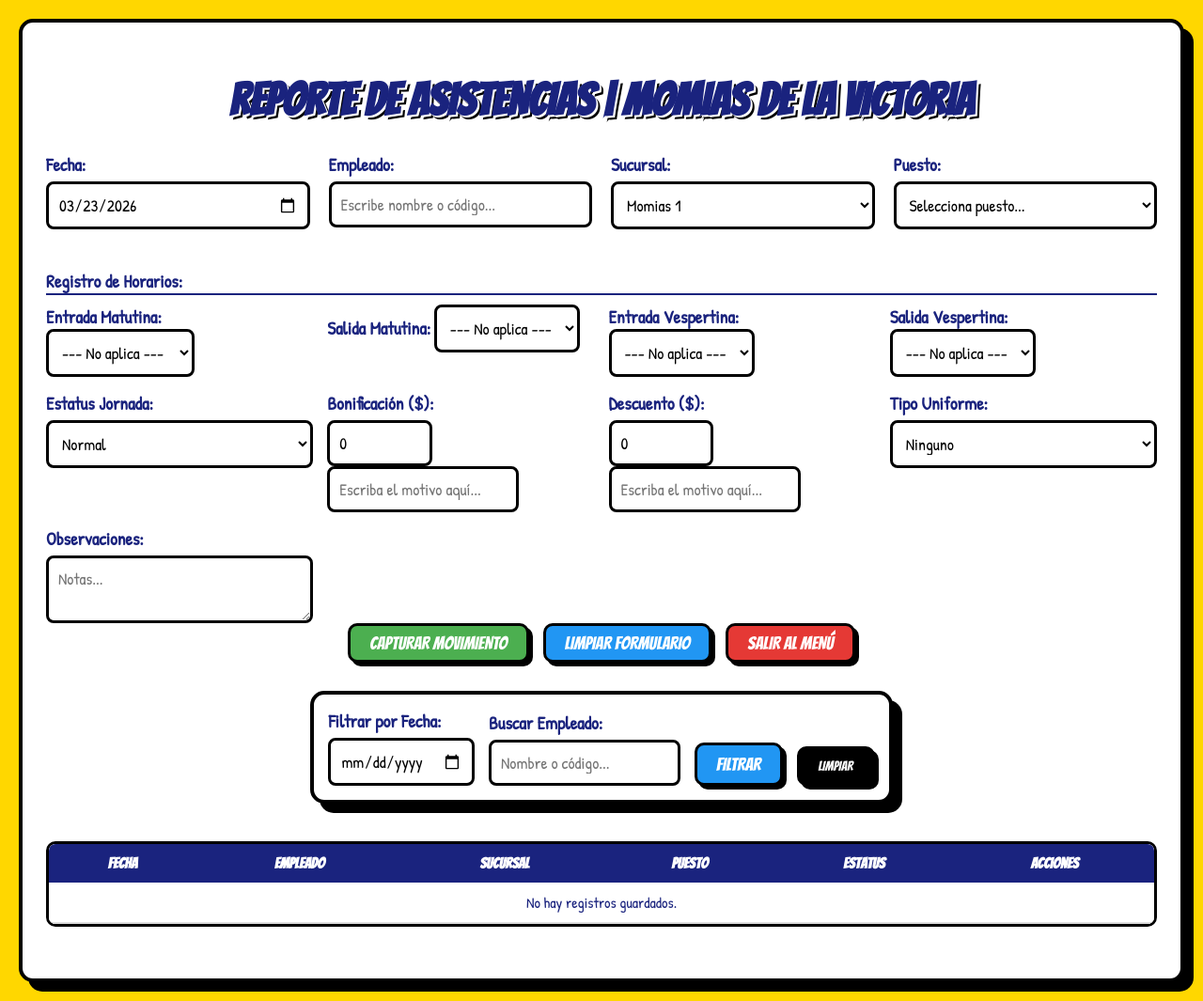
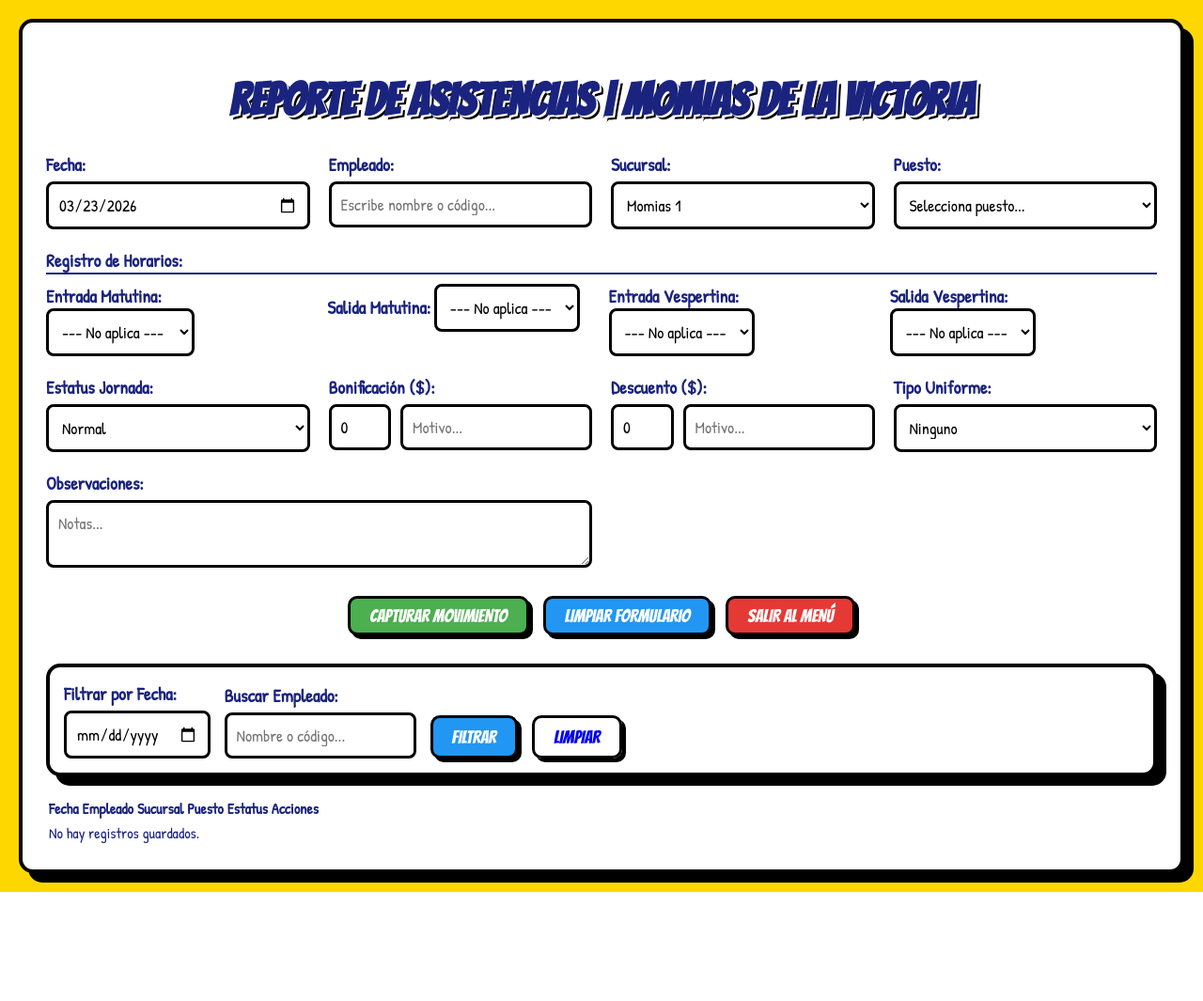
Before and after one commit to ffdelavictoria-byte/Administracion-Ven-Come, a Django app: page /asistencia/ in a window 1280 px wide. Shown: the whole page at 94% size. After the commit the page ends 949 px from the top, so only its background shows below. Run offline with Django 5.2, Linux system fonts and the light colour scheme; data that the repository does not hold is empty.

Commit message:
Update Attendance.html

```diff
--- a/Momias/Sistema_Momias/templates/Attendance.html
+++ b/Momias/Sistema_Momias/templates/Attendance.html
@@ -65,9 +65,9 @@
 
         input:focus, select:focus { border-color: var(--puebla-magenta); }
 
-        .flex-row { display: flex; gap: 5px; }
-        .flex-row input { width: 40%; }
-        .flex-row select { width: 60%; }
+        /* Auxiliar para bonificación y descuento */
+        .d-flex { display: flex; }
+        .gap-2 { gap: 10px; }
 
         .btn-group {
             display: flex;
@@ -94,31 +94,10 @@
         .btn-save { background: #4CAF50; color: white; }
         .btn-clear { background: #2196F3; color: white; }
         .btn-exit { background: #E53935; color: white; }
-        .btn-edit { background: #FFC107; color: black; font-size: 0.9rem; }
-        .btn-delete { background: #000000; color: white; font-size: 0.9rem; }
 
         .btn-comic:active {
             transform: translate(2px, 2px);
             box-shadow: 2px 2px 0px var(--comic-border);
-        }
-
-        .table-wrapper {
-            overflow-x: auto;
-            border: 3px solid var(--comic-border);
-            border-radius: 10px;
-            margin-top: 20px;
-        }
-
-        table { width: 100%; border-collapse: collapse; background: white; }
-        th { background: var(--puebla-blue); color: white; font-family: 'Bangers', cursive; padding: 12px; }
-        td { padding: 10px; border-bottom: 2px solid #ddd; text-align: center; }
-
-        #sueldo_sugerido {
-            font-size: 0.9rem;
-            color: var(--puebla-magenta);
-            font-weight: bold;
-            margin-top: 2px;
-            min-height: 1.2rem;
         }
     </style>
 </head>
@@ -140,7 +119,6 @@
             <div class="form-group">
                 <label>Empleado:</label>
                 <input type="text" id="empleado_search" placeholder="Escribe nombre o código..." list="lista_empleados" autocomplete="off">
-
                 <datalist id="lista_empleados">
                     {% for emp in empleados %}
                     <option value="{{ emp.codigo_empleado }} - {{ emp.nombre }} {{ emp.apellido_paterno }}"
@@ -148,7 +126,6 @@
                             data-puesto="{{ emp.puesto }}">
                     {% endfor %}
                 </datalist>
-
                 <input type="hidden" name="empleado" id="empleado_id_hidden" required>
             </div>
 
@@ -180,7 +157,7 @@
                         <option value="{{ puesto_nombre }}">{{ puesto_nombre }}</option>
                     {% endfor %}
                 </select>
-                <div id="sueldo_sugerido" style="margin-top: 5px; font-weight: bold; min-height: 1.2em;"></div>
+                <div id="sueldo_sugerido"></div>
             </div>
 
             <div class="form-group" id="group_cargas" style="display:none; background: #fffde7; padding: 10px; border-radius: 8px; border: 2px dashed #000;">
@@ -193,9 +170,7 @@
                 <label style="margin-bottom: 10px; border-bottom: 2px solid var(--puebla-blue); display: inline-block;">
                     Registro de Horarios:
                 </label>
-
-    <div class="form-grid" style="margin-bottom: 0; display: grid; grid-template-columns: repeat(4, 1fr); gap: 15px;">
-
+                <div style="display: grid; grid-template-columns: repeat(4, 1fr); gap: 15px;">
                     <div class="form-group" id="fila_entrada_mat">
                         <label>Entrada Matutina:</label>
                         <select name="entrada_matutina" id="entrada_matutina">
@@ -204,7 +179,7 @@
                             <option value="R2">09:06 - 09:10 (R1)</option>
                             <option value="OTRO">OTRO (Manual)</option>
                         </select>
-            <input type="time" id="custom_entrada_matutina" class="custom-time" style="display:none; margin-top:5px;" oninput="sincronizarTiempo(this, 'entrada_matutina')">
+                        <input type="time" id="custom_entrada_matutina" style="display:none; margin-top:5px;" oninput="sincronizarTiempo(this, 'entrada_matutina')">
                     </div>
 
                     <div class="form-group" id="fila_salida_mat">
@@ -214,7 +189,7 @@
                             <option value="15:00">15:00 (Normal)</option>
                             <option value="OTRO">OTRO (Manual)</option>
                         </select>
-            <input type="time" id="custom_salida_matutina" class="custom-time" style="display:none; margin-top:5px;" oninput="sincronizarTiempo(this, 'salida_matutina')">
+                        <input type="time" id="custom_salida_matutina" style="display:none; margin-top:5px;" oninput="sincronizarTiempo(this, 'salida_matutina')">
                     </div>
 
                     <div class="form-group" id="fila_entrada_ves">
@@ -224,7 +199,7 @@
                             <option value="15:00">15:00 - 15:05</option>
                             <option value="OTRO">OTRO (Manual)</option>
                         </select>
-            <input type="time" id="custom_entrada_vespertina" class="custom-time" style="display:none; margin-top:5px;" oninput="sincronizarTiempo(this, 'entrada_vespertina')">
+                        <input type="time" id="custom_entrada_vespertina" style="display:none; margin-top:5px;" oninput="sincronizarTiempo(this, 'entrada_vespertina')">
                     </div>
 
                     <div class="form-group" id="fila_salida_ves">
@@ -234,7 +209,9 @@
                             <option value="21:00">21:00 (Normal)</option>
                             <option value="OTRO">OTRO (Manual)</option>
                         </select>
-            <input type="time" id="custom_salida_vespertina" class="custom-time" style="display:none; margin-top:5px;" oninput="sincronizarTiempo(this, 'salida_vespertina')">
+                        <input type="time" id="custom_salida_vespertina" style="display:none; margin-top:5px;" oninput="sincronizarTiempo(this, 'salida_vespertina')">
+                    </div>
+                </div>
             </div>
 
             <div class="form-group">
@@ -251,34 +228,18 @@
             </div>
 
             <div class="form-group">
-                <label for="bonificacion">Bonificación ($):</label>
+                <label>Bonificación ($):</label>
                 <div class="d-flex gap-2">
-                    <input type="number"
-                           name="bonificacion"
-                           id="bonificacion"
-                           step="0.01"
-                           value="0"
-                           class="form-control"
-                           style="width: 30%;">
-
-                    <input type="text"
-                           name="motivo_bonificacion"
-                           id="motivo_bonificacion"
-                           class="form-control"
-                           placeholder="Escriba el motivo aquí...">
+                    <input type="number" name="bonificacion" id="bonificacion" step="0.01" value="0" style="width: 30%;">
+                    <input type="text" name="motivo_bonificacion" id="motivo_bonificacion" placeholder="Motivo...">
                 </div>
             </div>
 
             <div class="form-group">
-                <label for="descuento">Descuento ($):</label>
+                <label>Descuento ($):</label>
                 <div class="d-flex gap-2">
-                    <input type="number" name="descuento" id="descuento" step="0.01" value="0" class="form-control" style="width: 30%;">
-
-                    <input type="text"
-                           name="motivo_descuento"
-                           id="motivo_descuento"
-                           class="form-control"
-                           placeholder="Escriba el motivo aquí...">
+                    <input type="number" name="descuento" id="descuento" step="0.01" value="0" style="width: 30%;">
+                    <input type="text" name="motivo_descuento" id="motivo_descuento" placeholder="Motivo...">
                 </div>
             </div>
 
@@ -293,7 +254,7 @@
                 </select>
             </div>
 
-            <div class="form-group">
+            <div class="form-group" style="grid-column: span 2;">
                 <label>Observaciones:</label>
                 <textarea name="observaciones" id="observaciones" rows="2" placeholder="Notas..."></textarea>
             </div>
@@ -301,7 +262,7 @@
 
         <div class="btn-group">
             <button type="submit" id="btn-principal" class="btn-comic btn-save">CAPTURAR MOVIMIENTO</button>
-            <button type="button" class="btn-comic btn-clear" onclick="limpiarFormularioYTabla()">LIMPIAR FORMULARIO</button>
+            <button type="button" class="btn-comic btn-clear" onclick="limpiarFormulario()">LIMPIAR FORMULARIO</button>
             <a href="/main/" class="btn-comic btn-exit">SALIR AL MENÚ</a>
         </div>
     </form>
```
Lines whose indentation alone changed are shown as unchanged.
